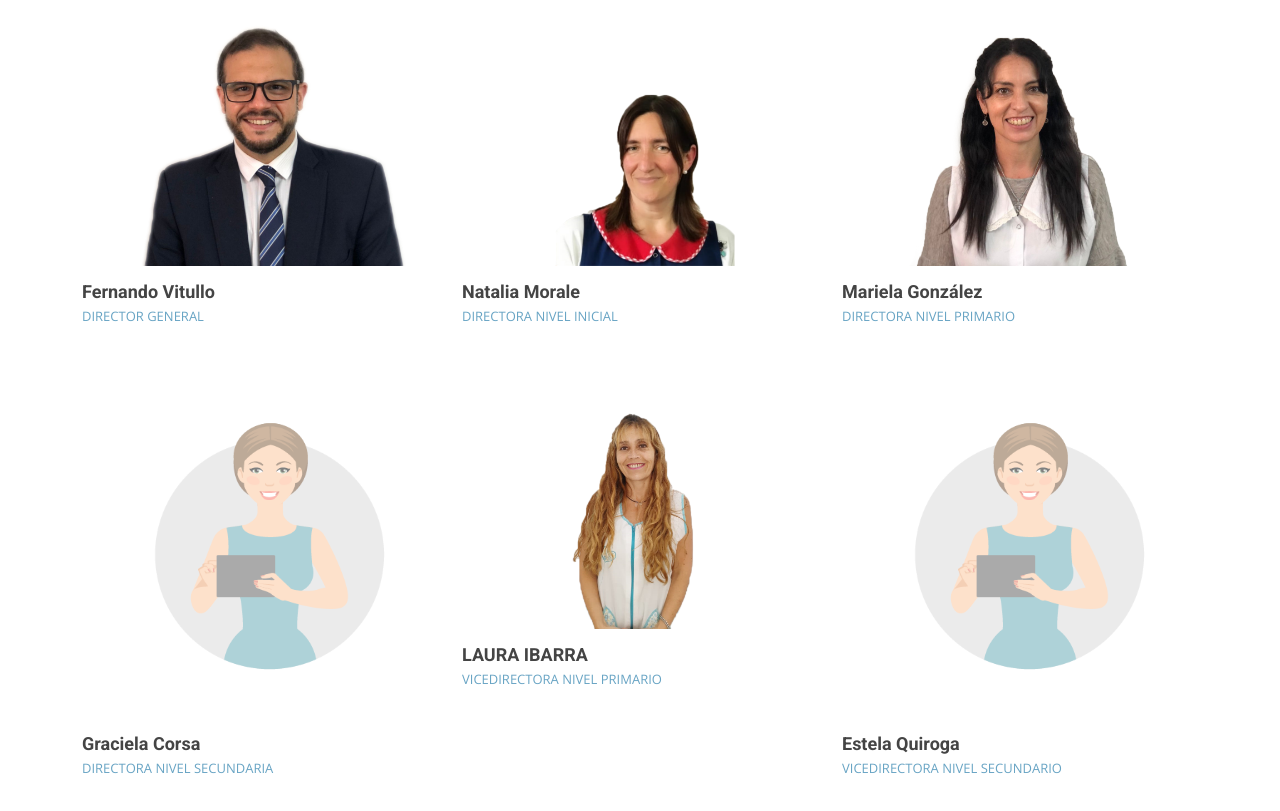
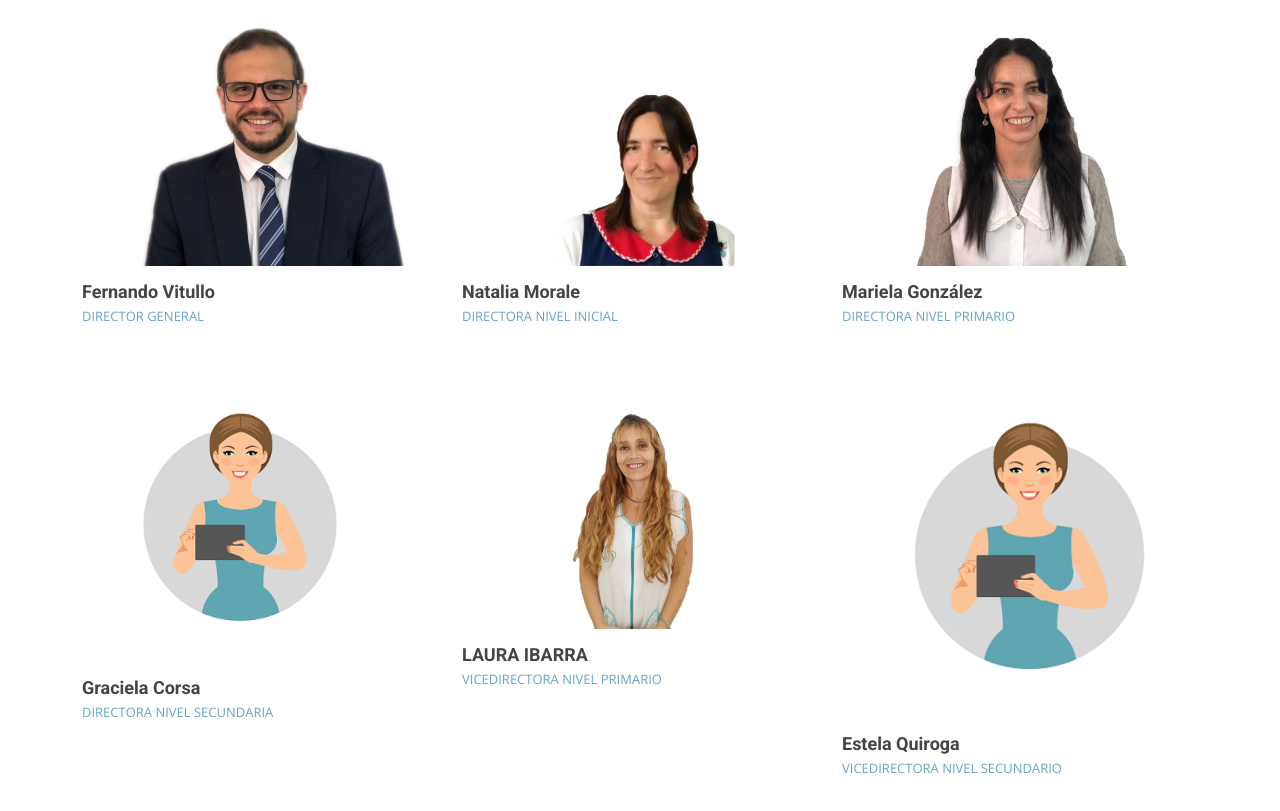
Before and after one commit to NicoAmendo/colegioSM, a PHP site: page /team.php in a window 1280 px wide. Shown: the part 213-1024 px from the top of the page. Run offline with PHP 8.4, Linux system fonts and the light colour scheme.

Commit message:
cambio imagenes

```diff
--- a/team.php
+++ b/team.php
@@ -37,7 +37,13 @@
 </head>
 
 <body>
+<style>
+#cambiopixeles{
+    max-width: 400px;
+    height: 300px;
 
+}
+</style>
   <!-- ======= Header ======= -->
   <header id="header" class="fixed-top d-flex align-items-center ">
     <div class="container d-flex justify-content-between align-items-center">
@@ -166,7 +172,7 @@
           <div class="col-lg-4 col-md-6 d-flex align-items-stretch">
               <div class="member">
                 <div class="member-img">
-                  <img src="assets/img/team/perfil mujer.png" class="img-fluid" alt="" style="opacity: 0.5;">
+                  <img src="assets/img/team/perfil mujer.png" class="img-fluid" alt="" id="cambiopixeles">
                   <div class="social">
                       <a href="contact.php"><i class="bi bi-envelope"></i></a>
                     <!-- <a href=""><i class="bi bi-twitter"></i></a>
@@ -208,7 +214,7 @@
             <div class="col-lg-4 col-md-6 d-flex align-items-stretch">
               <div class="member">
                 <div class="member-img">
-                  <img src="assets/img/team/perfil mujer.png" class="img-fluid" alt="" style="opacity: 0.5;">
+                  <img src="assets/img/team/perfil mujer.png" class="img-fluid" alt="">
                   <div class="social">
                       <a href="contact.php"><i class="bi bi-envelope"></i></a>
                     <!-- <a href=""><i class="bi bi-twitter"></i></a>
@@ -228,7 +234,7 @@
             <div class="col-lg-4 col-md-6 d-flex align-items-stretch">
                 <div class="member">
                     <div class="member-img">
-                      <img src="assets/img/VD Jardín.png" class="img-fluid" alt="" style="opacity: 0.5;">
+                      <img src="assets/img/team/VD Jardín.png" class="img-fluid" alt="">
                       <div class="social">
                           <a href="contact.php"><i class="bi bi-envelope"></i></a>
                         <!-- <a href=""><i class="bi bi-twitter"></i></a>
```
Also changed, not shown: assets/img/team/perfil mujer.png.
